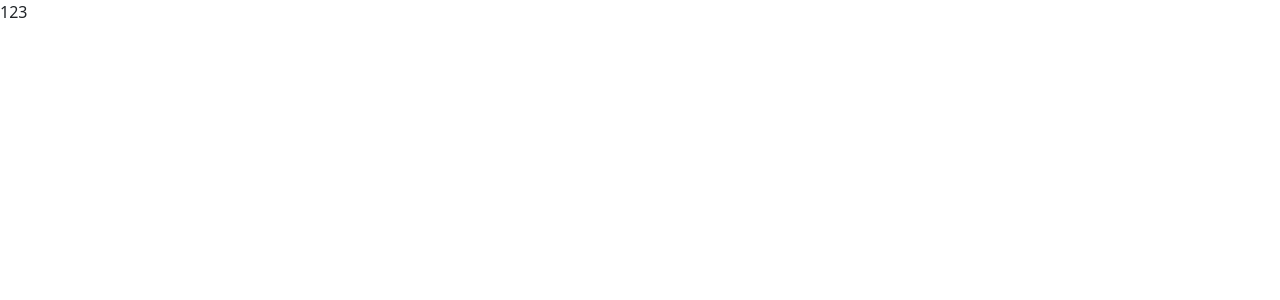
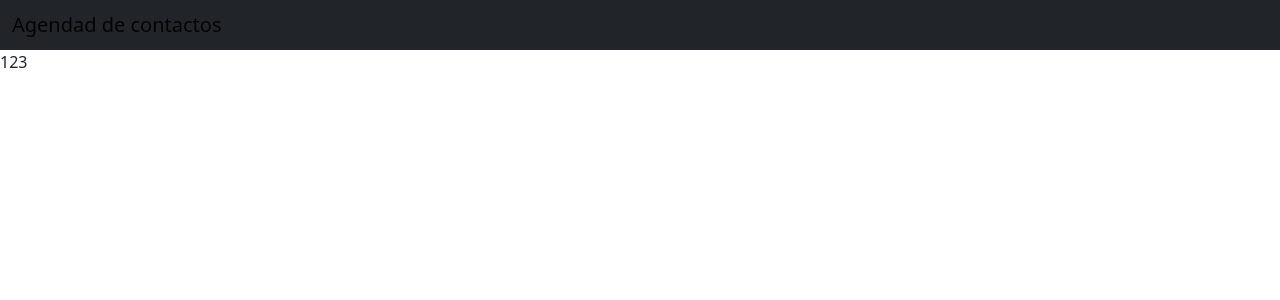
Before and after one commit to bryamjesus/diary-components-react, a React (Vite) app: page / in a window 1280 px wide. Shown: the top 300 px of the page. Built offline with nearby package versions, Linux system fonts and the light colour scheme.

Commit message:
Add Navbar

```diff
--- a/src/App.jsx
+++ b/src/App.jsx
@@ -2,10 +2,17 @@ import { data } from './data/contacto'
 
 const App = () => {
   return (
-    <div className="">
-      {data.map((x) => x.id)}
+    <div>
+      <nav class="navbar bg-dark">
+        <div class="container-fluid">
+          <span class="navbar-brand mb-0 h1">Agendad de contactos</span>
+        </div>
+      </nav>
+      <div className="">
+
+        {data.map((x) => x.id)}
+      </div>
     </div>
-
   )
 }
 
```
